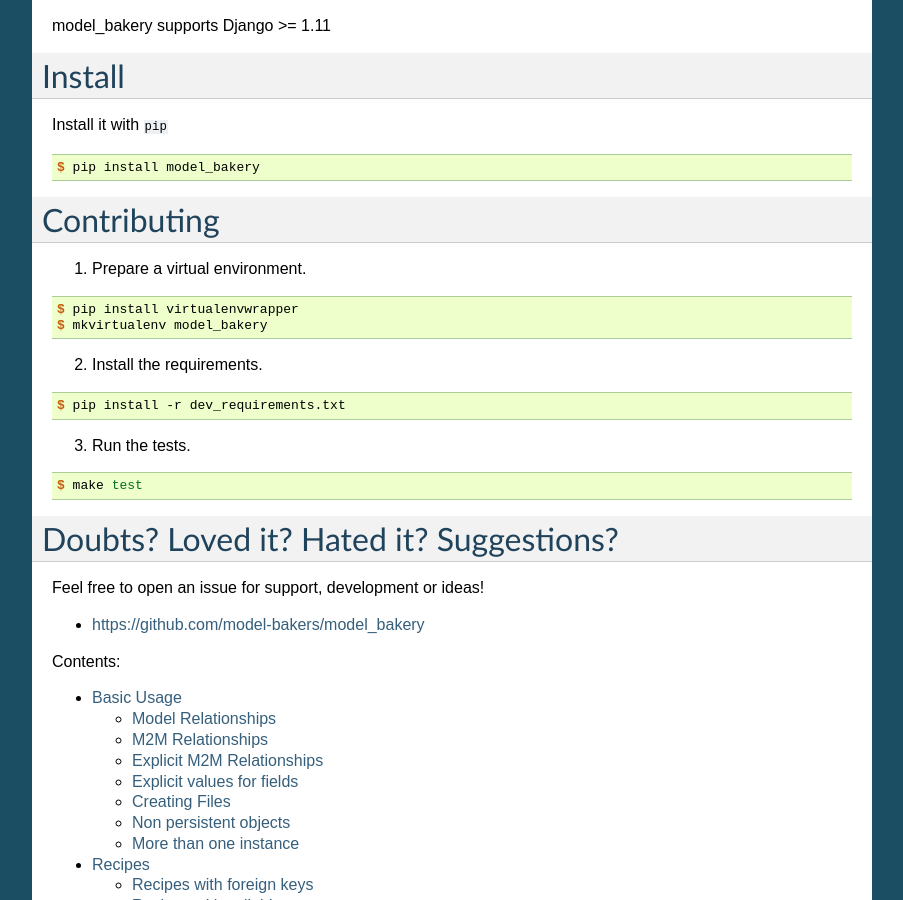
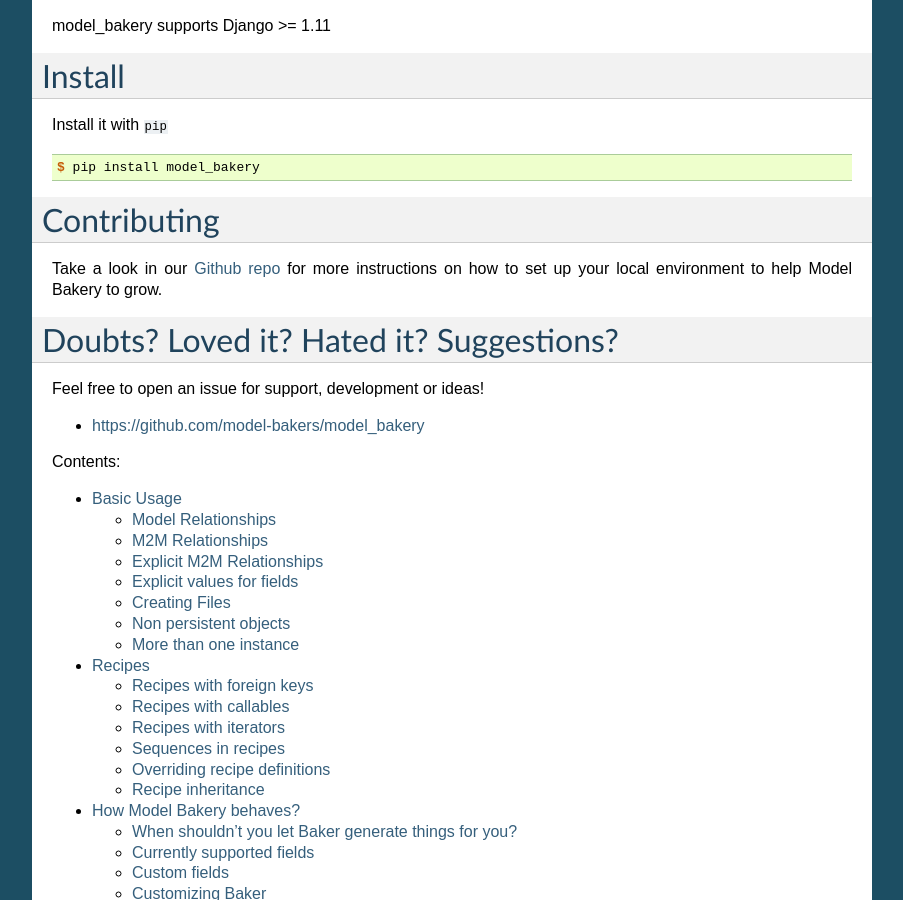
Before and after one commit to model-bakers/model_bakery, a Sphinx documentation site: the page built from docs/source/index.rst, in a window 1280 px wide and 900 px high, scrolled down 488 px. Shown: the whole window, without its empty margins (198-1101 px from the left). Built offline with Sphinx 7.4.7, drawn with Linux system fonts in a browser that asks for light colours.

Commit message:
Link to the readme from the docs

```diff
--- a/docs/source/index.rst
+++ b/docs/source/index.rst
@@ -35,25 +35,7 @@ Install it with ``pip``
 Contributing
 ============
 
-1. Prepare a virtual environment.
-
-.. code-block:: console
-
-    $ pip install virtualenvwrapper
-    $ mkvirtualenv model_bakery
-
-2. Install the requirements.
-
-.. code-block:: console
-
-    $ pip install -r dev_requirements.txt
-
-3. Run the tests.
-
-.. code-block:: console
-
-    $ make test
-
+Take a look in our `Github repo <https://github.com/model-bakers/model_bakery#contributing>`_ for more instructions on how to set up your local environment to help Model Bakery to grow.
 
 Doubts? Loved it? Hated it? Suggestions?
 ========================================
```
